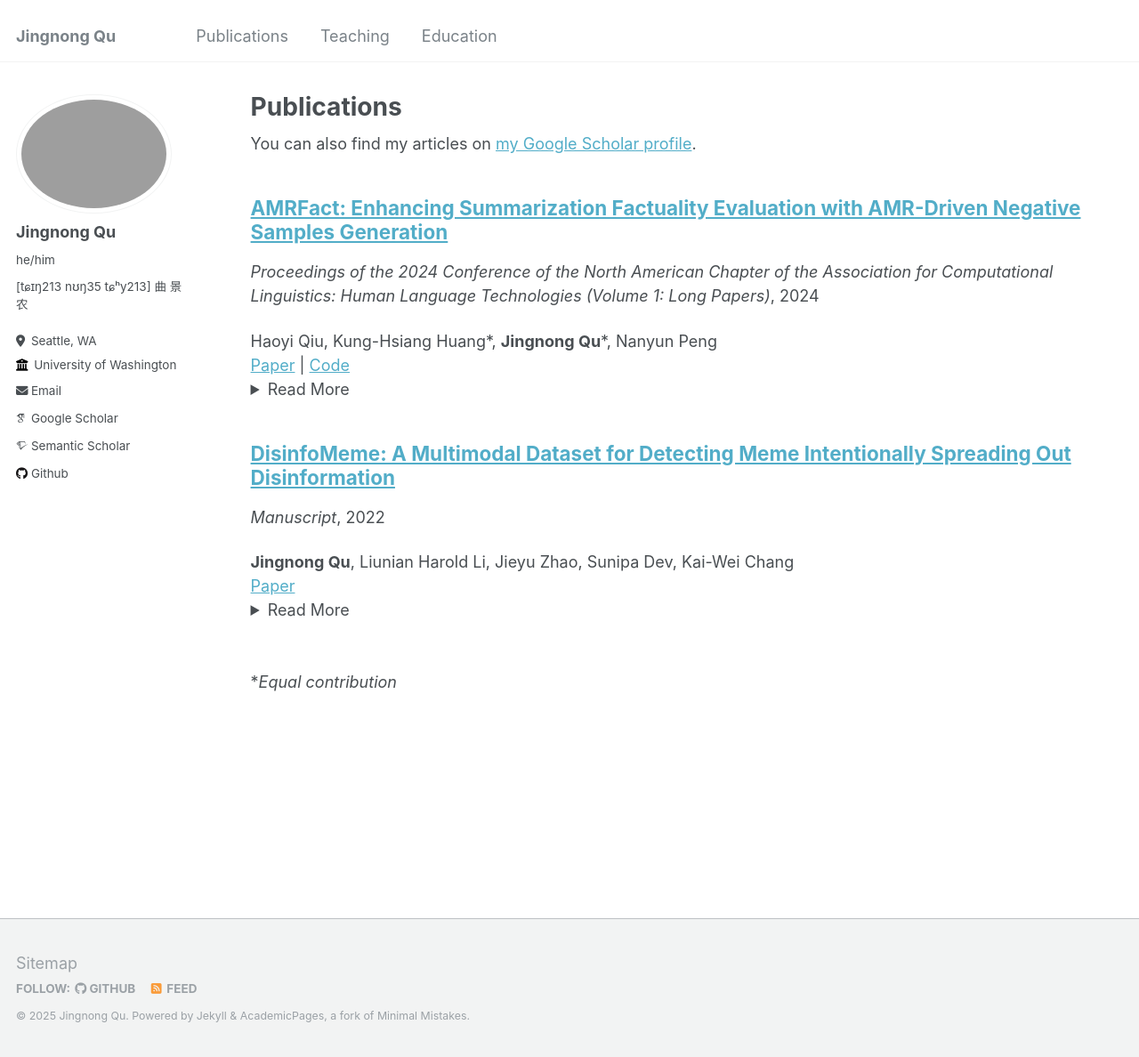
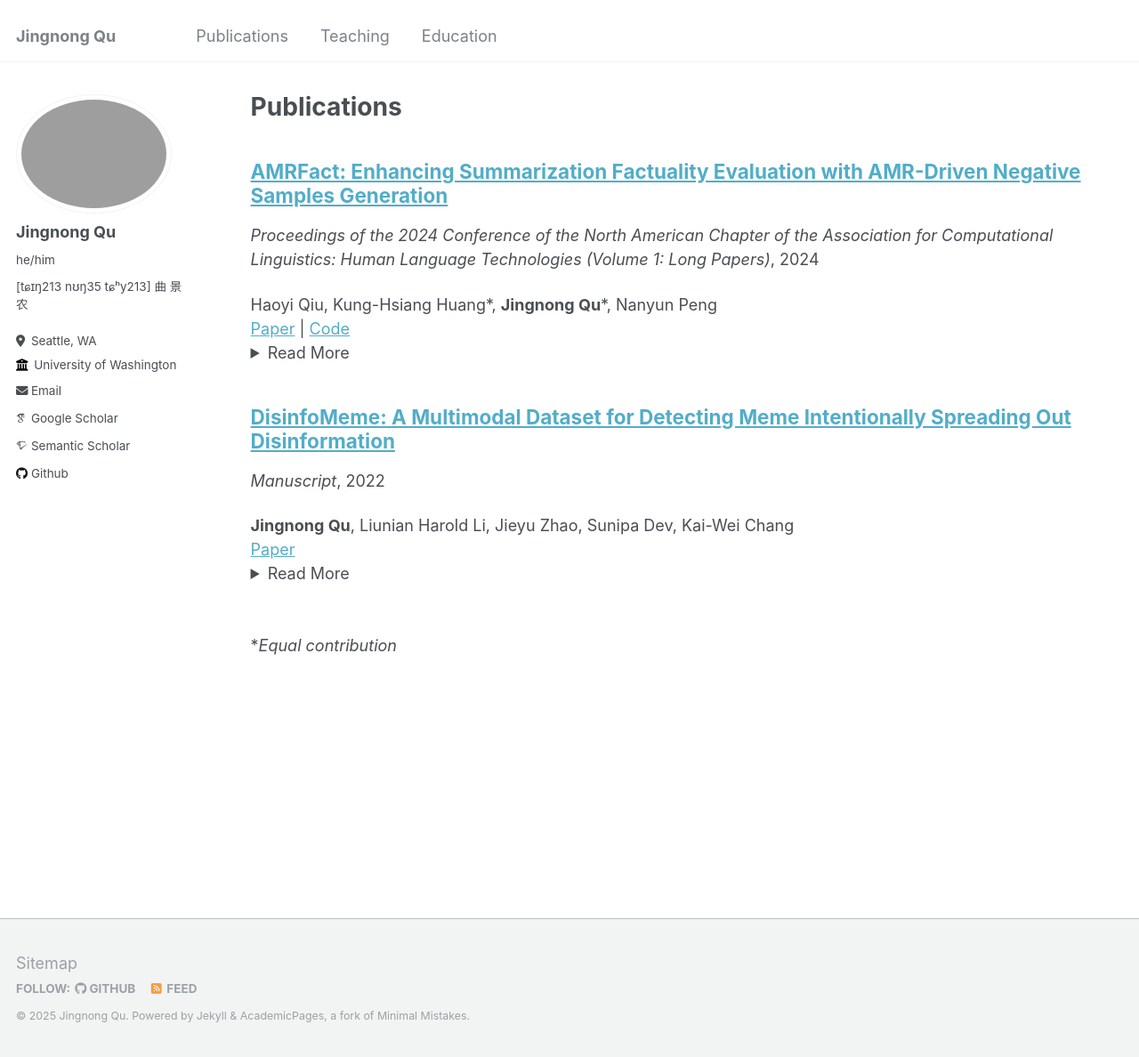
Before and after one commit to jingnongqu/jingnongqu.github.io, a Jekyll site: the page built from _pages/publications.html, in a window 1280 px wide and 1188 px high. Shown: the whole window at 89% size. Built offline with Jekyll 4.4.1, drawn with Linux system fonts in a browser that asks for light colours; some web fonts are replaced.

Commit message:
minor update 5/7

```diff
--- a/_pages/publications.html
+++ b/_pages/publications.html
@@ -4,10 +4,6 @@ title: "Publications"
 permalink: /publications/
 author_profile: true
 ---
-
-{% if site.author.googlescholar %}
-  <div class="wordwrap">You can also find my articles on <a href="{{site.author.googlescholar}}">my Google Scholar profile</a>.</div>
-{% endif %}
 
 {% include base_path %}
 
```
Also changed, not shown: _teaching/2025-1-teaching.md (+1 -1 lines).
